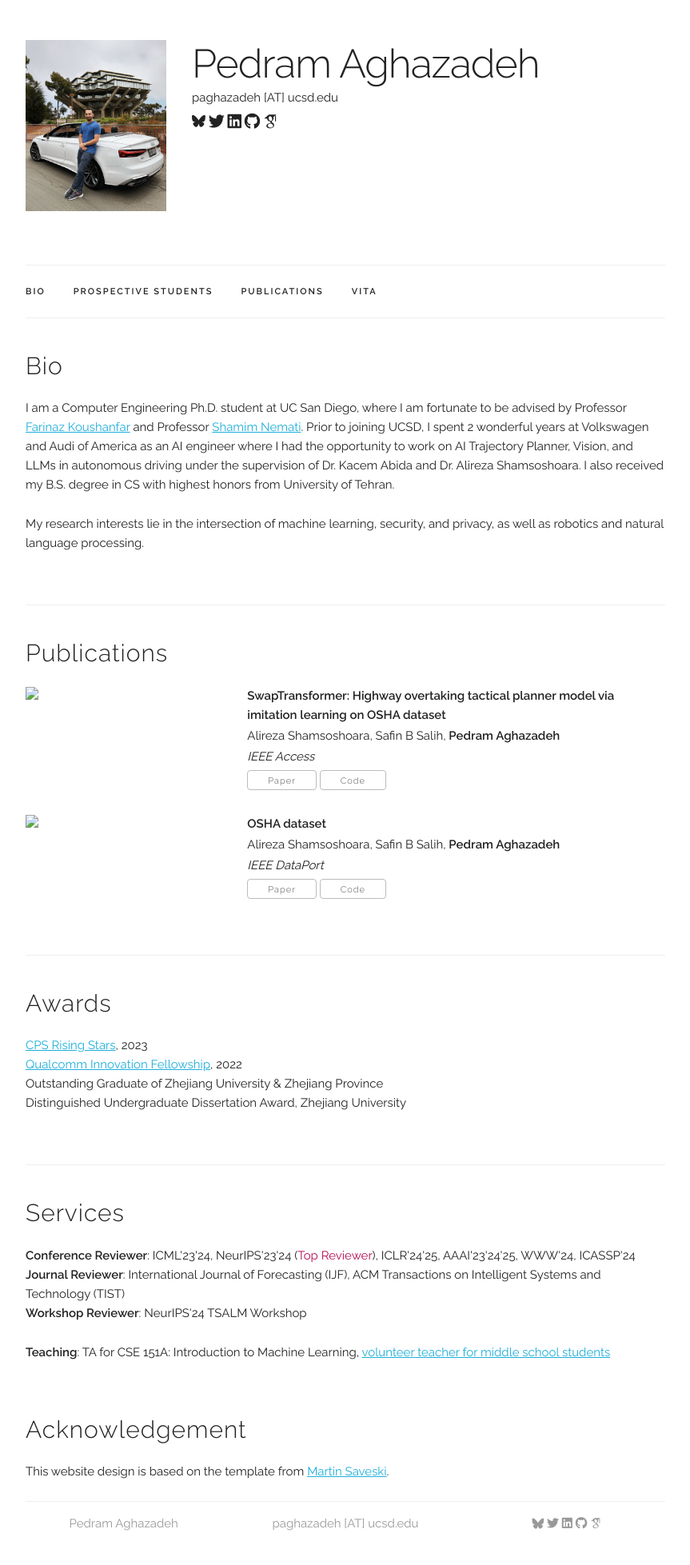
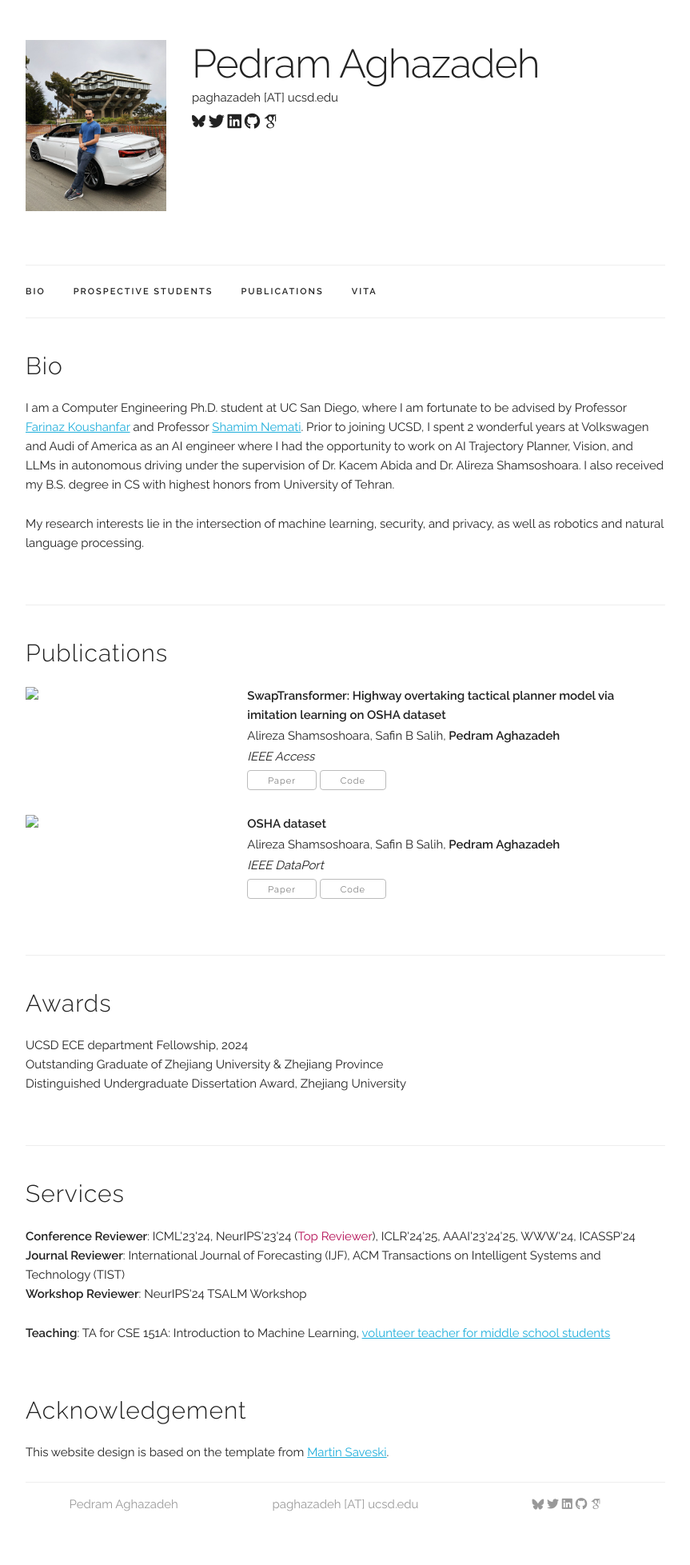
Before and after one commit to pedramaghazadeh/pedramaghazadeh.github.io, a Jekyll site: the page built from index.html, in a window 1280 px wide. Shown: the whole page at 80% size, without its empty margins (208-1071 px from the left). Built offline with Jekyll 4.4.1, drawn with Linux system fonts in a browser that asks for light colours; some web fonts are replaced; after the commit the page ends 1933 px from its top, so only the background shows below that.

```diff
--- a/index.html
+++ b/index.html
@@ -138,8 +138,7 @@ title: Home
   <h4>Awards</h4>
 
   <p>
-  <a href="https://risingstars.linklab.virginia.edu/2023/"> CPS Rising Stars</a>, 2023 <br/>
-  <a href="https://www.qualcomm.com/research/university-relations/innovation-fellowship/winners">Qualcomm Innovation Fellowship</a>, 2022 <br/>
+  UCSD ECE department Fellowship</a>, 2024 <br/>
   Outstanding Graduate of Zhejiang University & Zhejiang Province <br/>
   Distinguished Undergraduate Dissertation Award, Zhejiang University
   </p>
```
Also changed, not shown: libs/icon.png.
